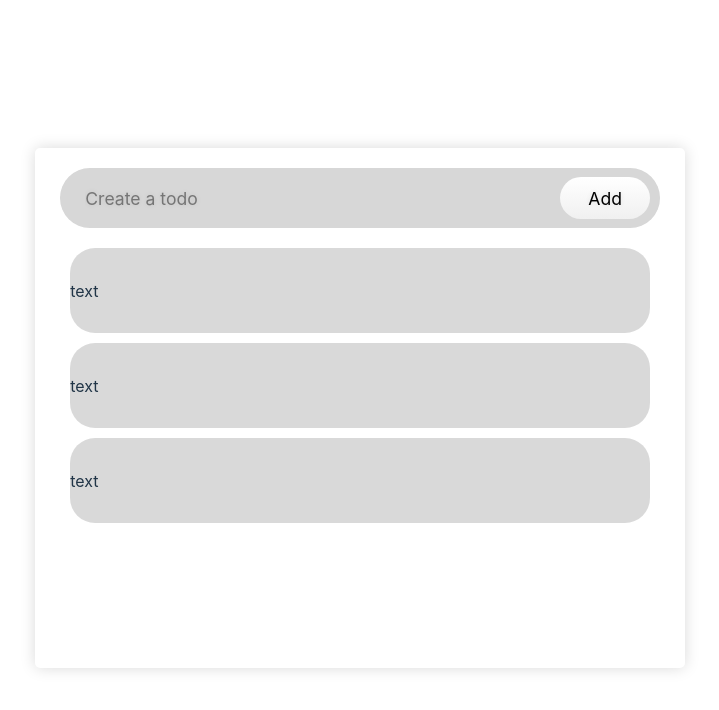
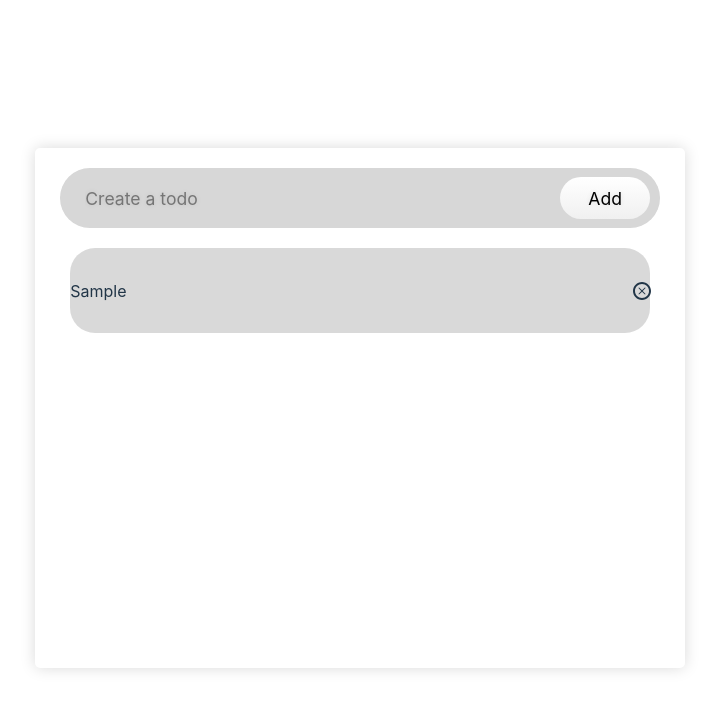
Before and after one commit to raglandconnor/personal-todo-app, a React (Vite) app: page / in a window 1280 px wide. Both pictures are taken after typing "Sample" into the empty fields and a click on the button "Add". Shown: the top 710 px of the page, without its empty margins (280-999 px from the left). Built offline with nearby package versions, Linux system fonts and the light colour scheme.

Commit message:
Added functionality for deleting a todo item

```diff
--- a/package.json
+++ b/package.json
@@ -12,7 +12,8 @@
   "dependencies": {
     "nanoid": "^5.0.7",
     "react": "^18.2.0",
-    "react-dom": "^18.2.0"
+    "react-dom": "^18.2.0",
+    "react-icons": "^5.2.1"
   },
   "devDependencies": {
     "@types/react": "^18.2.66",
--- a/src/components/Todo.jsx
+++ b/src/components/Todo.jsx
@@ -1,17 +1,21 @@
 import React, { useState } from "react";
 import TodoForm from "./TodoForm/TodoForm";
-import TodoItem from "./TodoItem/TodoItem";
+import TodoItems from "./TodoItem/TodoItems";
 
 function Todo() {
   const [todos, setTodos] = useState([]);
+
+  const removeTodoItem = (todoId) => {
+    const newTodos = todos.filter((todo) => todo.id !== todoId);
+
+    setTodos(newTodos);
+  };
 
   return (
     <div className="todo">
       <div className="todo--container">
         <TodoForm todos={todos} setTodos={setTodos} />
-        <TodoItem />
-        <TodoItem />
-        <TodoItem />
+        <TodoItems todos={todos} handleRemove={removeTodoItem} />
       </div>
     </div>
   );
--- a/src/components/TodoItem/TodoItem.jsx
+++ /dev/null
@@ -1,12 +0,0 @@
-import React from "react";
-import "./TodoItem.css";
-
-function TodoItem() {
-  return (
-    <div className="todo-item">
-      <p>text</p>
-    </div>
-  );
-}
-
-export default TodoItem;
--- a/src/components/TodoItem/TodoItem.css
+++ b/src/components/TodoItem/TodoItems.css
@@ -6,4 +6,13 @@
   border-radius: 25px;
   display: flex;
   align-items: center;
+  justify-content: space-between;
 }
+
+.todo-text {
+  margin-right: auto;
+}
+
+.todo-remove {
+  scale: 1.5;
+}
--- /dev/null
+++ b/src/components/TodoItem/TodoItems.jsx
@@ -0,0 +1,21 @@
+import React from "react";
+import "./TodoItems.css";
+import { TiDeleteOutline } from "react-icons/ti";
+
+function TodoItem({ todos, handleRemove }) {
+  const todoElements = todos.map((todo) => {
+    return (
+      <div key={todo.id} className="todo-item">
+        <p>{todo.text}</p>
+        <TiDeleteOutline
+          className="todo-remove"
+          onClick={() => handleRemove(todo.id)}
+        />
+      </div>
+    );
+  });
+
+  return <>{todoElements}</>;
+}
+
+export default TodoItem;
```
Also changed, not shown: 1 other file (tests, documents, lock files or other folders).
